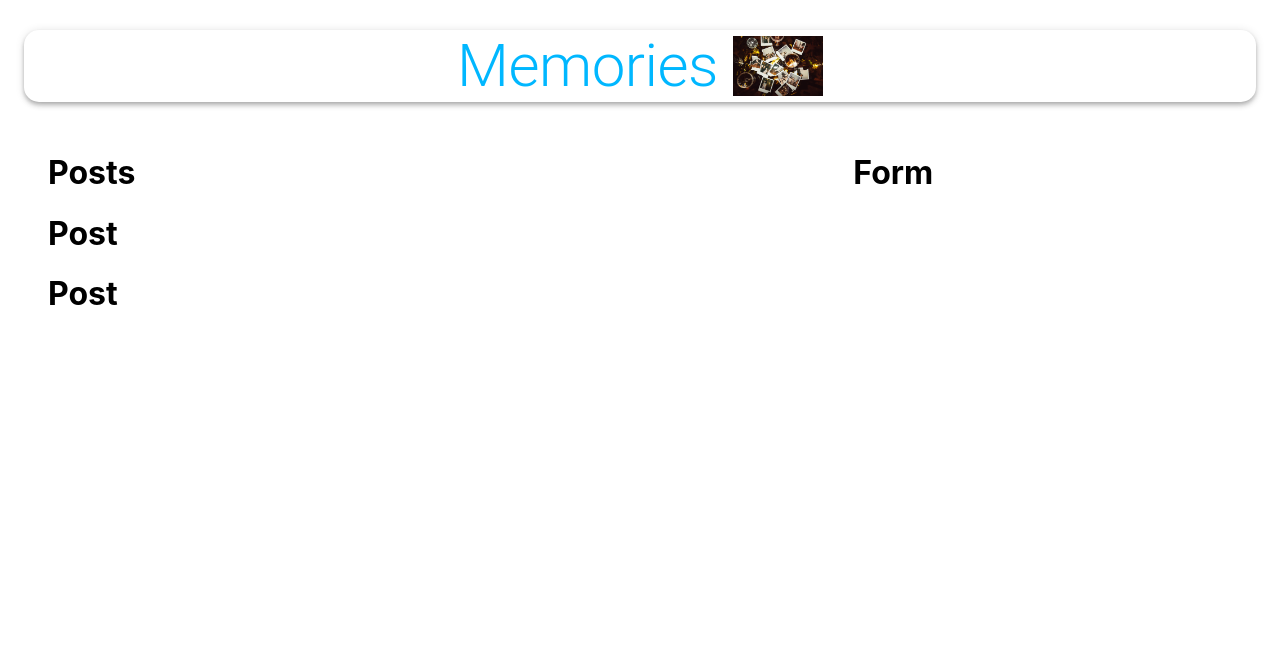
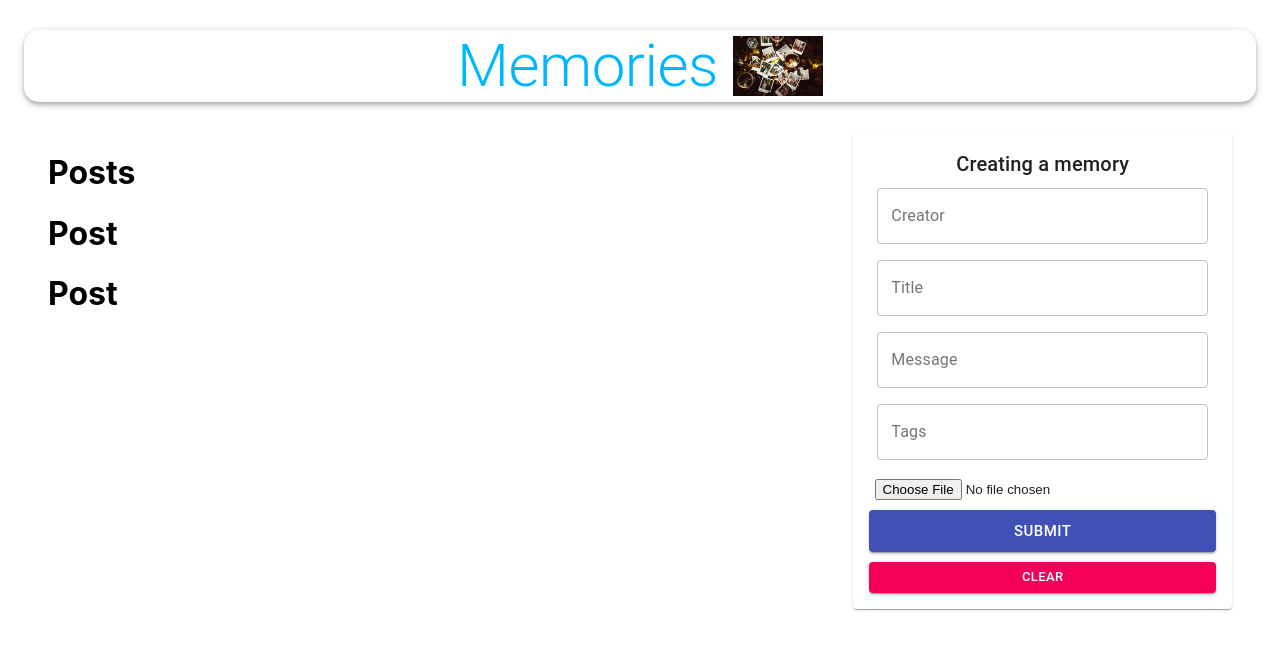
Before and after one commit to edcsu/memories-client, a React (Create React App) app: page / in a window 1280 px wide. Shown: the top 650 px of the page. Built offline with nearby package versions, Linux system fonts and the light colour scheme; no server answers.

Commit message:
styles: add creat post form

```diff
--- a/src/components/Form/Form.js
+++ b/src/components/Form/Form.js
@@ -1,10 +1,72 @@
-import React from "react";
+import React, { useState } from "react";
+import { TextField, Button, Typography, Paper } from "@material-ui/core";
+import FileBase from "react-file-base64"
 import useStyles from "./styles";
 
 const Form = () => {
+    const [postData, setPostData] = useState({
+        creator: '',
+        title: '',
+        message: '',
+        tags: '',
+        selectedFile: ''
+    });
+
     const classes = useStyles();
+    const handleSubmit = () => {
+
+    };
+
+    const clear = () => {
+
+    };
     return (
-        <h1>Form</h1>
+        <Paper className={classes.paper}>
+            <form autoComplete="off" noValidate className={`${classes.form} ${classes.root}`} onSubmit={handleSubmit}>
+                <Typography variant="h6">Creating a memory</Typography>
+                <TextField
+                    name="creator"
+                    variant="outlined"
+                    label="Creator"
+                    fullWidth
+                    value={postData.creator}
+                    onChange={(e) => setPostData({ ...postData, creator: e.target.value })}
+                />
+                <TextField
+                    name="title"
+                    variant="outlined"
+                    label="Title"
+                    fullWidth
+                    value={postData.title}
+                    onChange={(e) => setPostData({ ...postData, title: e.target.value })}
+                />
+                <TextField
+                    name="message"
+                    variant="outlined"
+                    label="Message"
+                    fullWidth
+                    value={postData.message}
+                    onChange={(e) => setPostData({ ...postData, message: e.target.value })}
+                />
+                <TextField
+                    name="tags"
+                    variant="outlined"
+                    label="Tags"
+                    fullWidth
+                    value={postData.tags}
+                    onChange={(e) => setPostData({ ...postData, tags: e.target.value })}
+                />
+                <div className={classes.fileInput}>
+                    <FileBase
+                        type="File"
+                        multiple={false}
+                        onDone={(base64) => setPostData({ ...postData, selectedFile: base64})}
+                    />
+                </div>
+                <Button className={classes.buttonSubmit} variant="contained" color="primary" size="large" type="submit" fullWidth>Submit</Button>
+                <Button variant="contained" color="secondary" size="small" onClick={clear} fullWidth>Clear</Button>
+            </form>
+        </Paper>
     );
 }
 
```
